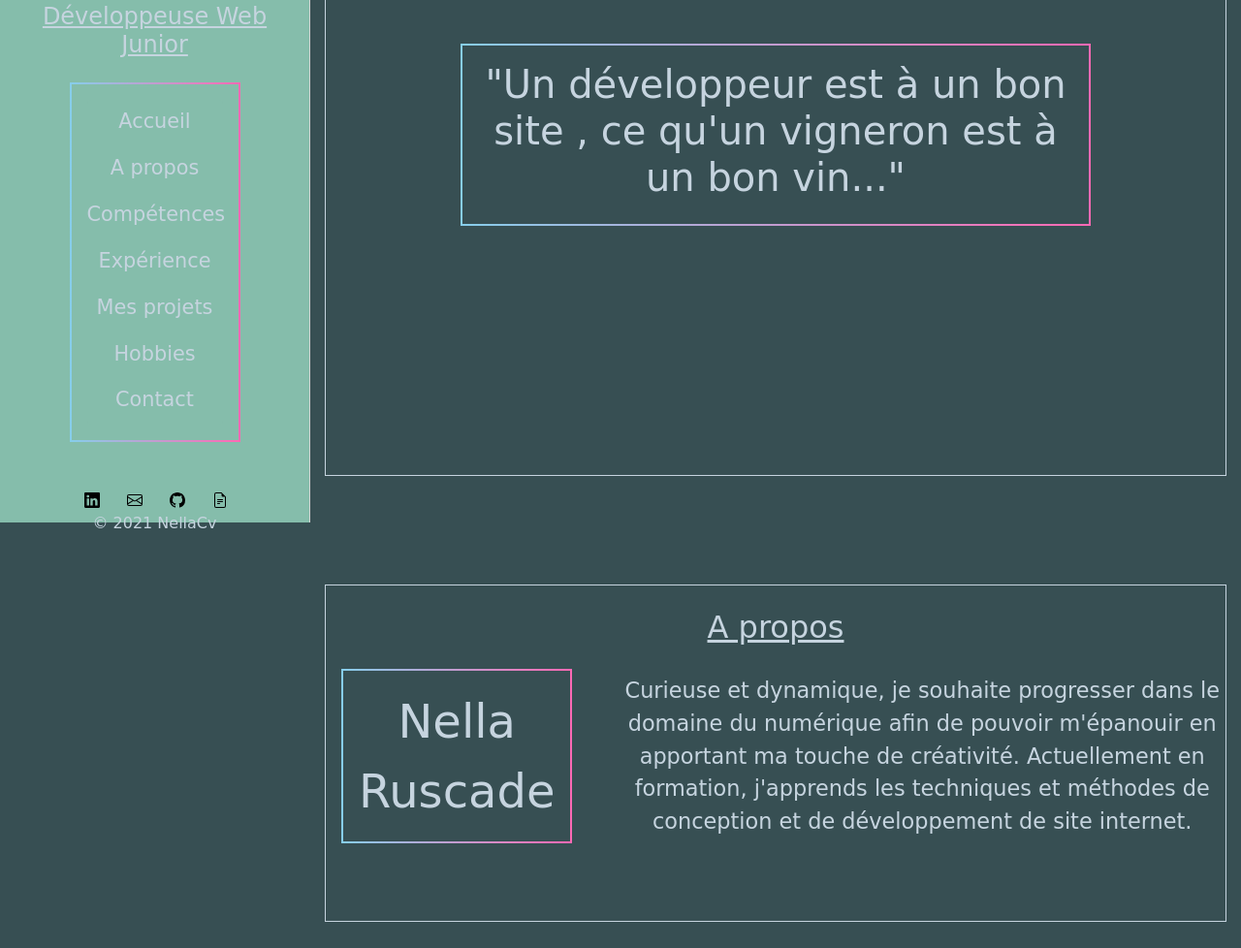
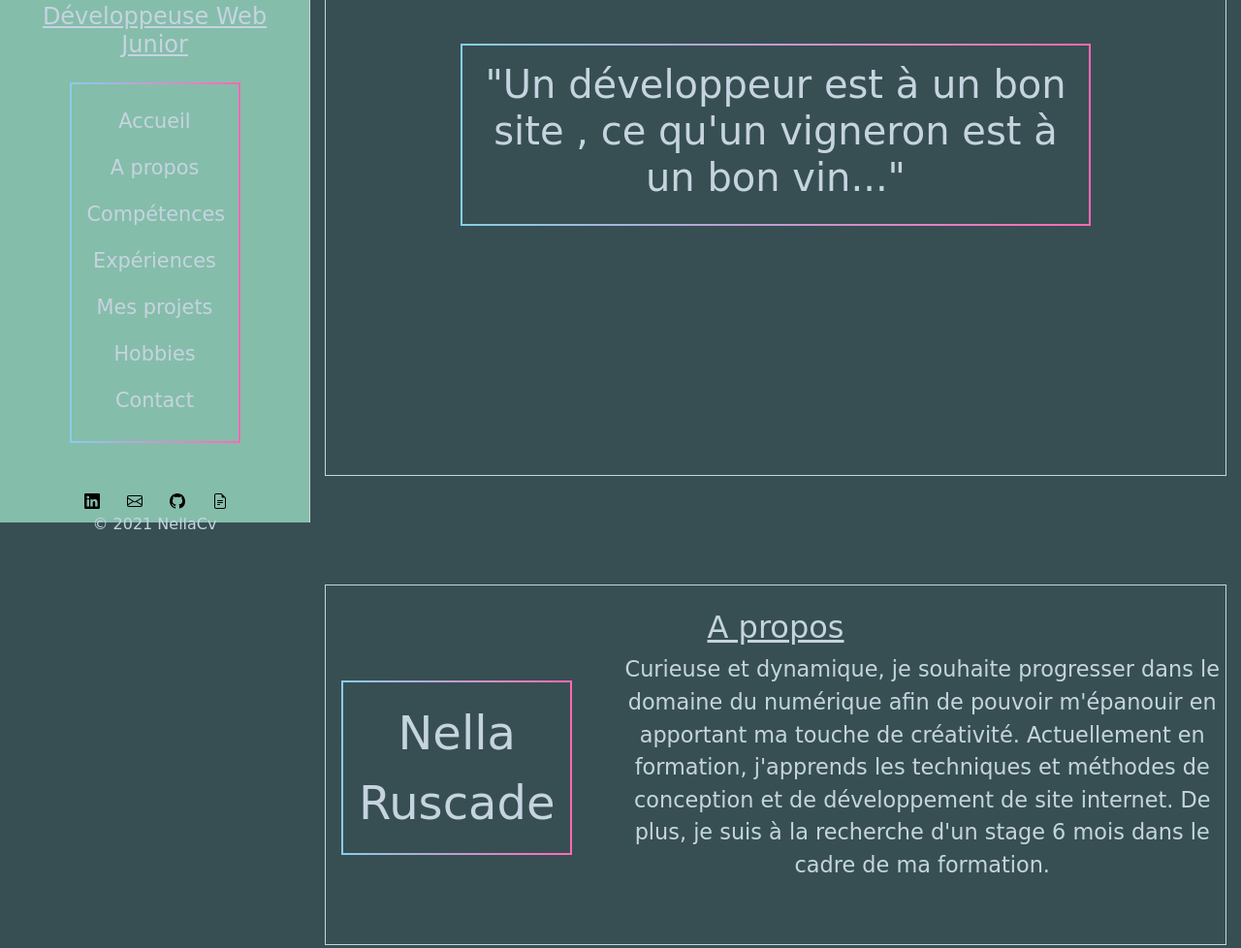
Before and after one commit to NellaDescodeuses/NellaDescodeuses.github.io, a plain HTML site: page page1.html in a window 1280 px wide. Shown: the part 261-1239 px from the top of the page at 97% size. Drawn offline with nearby package versions, Linux system fonts and the light colour scheme.

Commit message:
modification après entretien cv

```diff
--- a/page1.html
+++ b/page1.html
@@ -21,7 +21,7 @@
             <a class="list-group-item list-group-item-action" href="#acceuil">Accueil</a>
             <a class="list-group-item list-group-item-action" href="#apropos">A propos</a>
             <a class="list-group-item list-group-item-action" href="#competences">Compétences</a>
-            <a class="list-group-item list-group-item-action" href="#experience">Expérience</a>
+            <a class="list-group-item list-group-item-action" href="#experience">Expériences</a>
             <a class="list-group-item list-group-item-action" href="#projets">Mes projets</a>
             <a class="list-group-item list-group-item-action" href="#hobbies">Hobbies</a>
             <a class="list-group-item list-group-item-action" href="#contact">Contact</a>
@@ -51,7 +51,8 @@
               <div id="sideWays">
                 <p class="side">Nella Ruscade</p>
                 <p>Curieuse et dynamique, je souhaite progresser dans le domaine du numérique afin de pouvoir m'épanouir en apportant ma touche de créativité.
-                Actuellement en formation, j'apprends les techniques et méthodes de conception et de développement de site internet.</p>
+                Actuellement en formation, j'apprends les techniques et méthodes de conception et de développement de site internet.
+                De plus, je suis à la recherche d'un stage 6 mois dans le cadre de ma formation.</p>
               </div>
             </div>
         </section>
@@ -267,7 +268,7 @@
               <a class="list-group-item list-group-item-action" href="#acceuil">Acceuil</a>
               <a class="list-group-item list-group-item-action" href="#apropos">A propos</a>
               <a class="list-group-item list-group-item-action" href="#competences">Compétences</a>
-              <a class="list-group-item list-group-item-action" href="#experience">Expérience</a>
+              <a class="list-group-item list-group-item-action" href="#experience">Expériences</a>
               <a class="list-group-item list-group-item-action" href="#projets">Mes projets</a>
               <a class="list-group-item list-group-item-action" href="#hobbies">Hobbies</a>
               <a class="list-group-item list-group-item-action" href="#contact">Contact</a>
```
Also changed, not shown: 1 other file.
